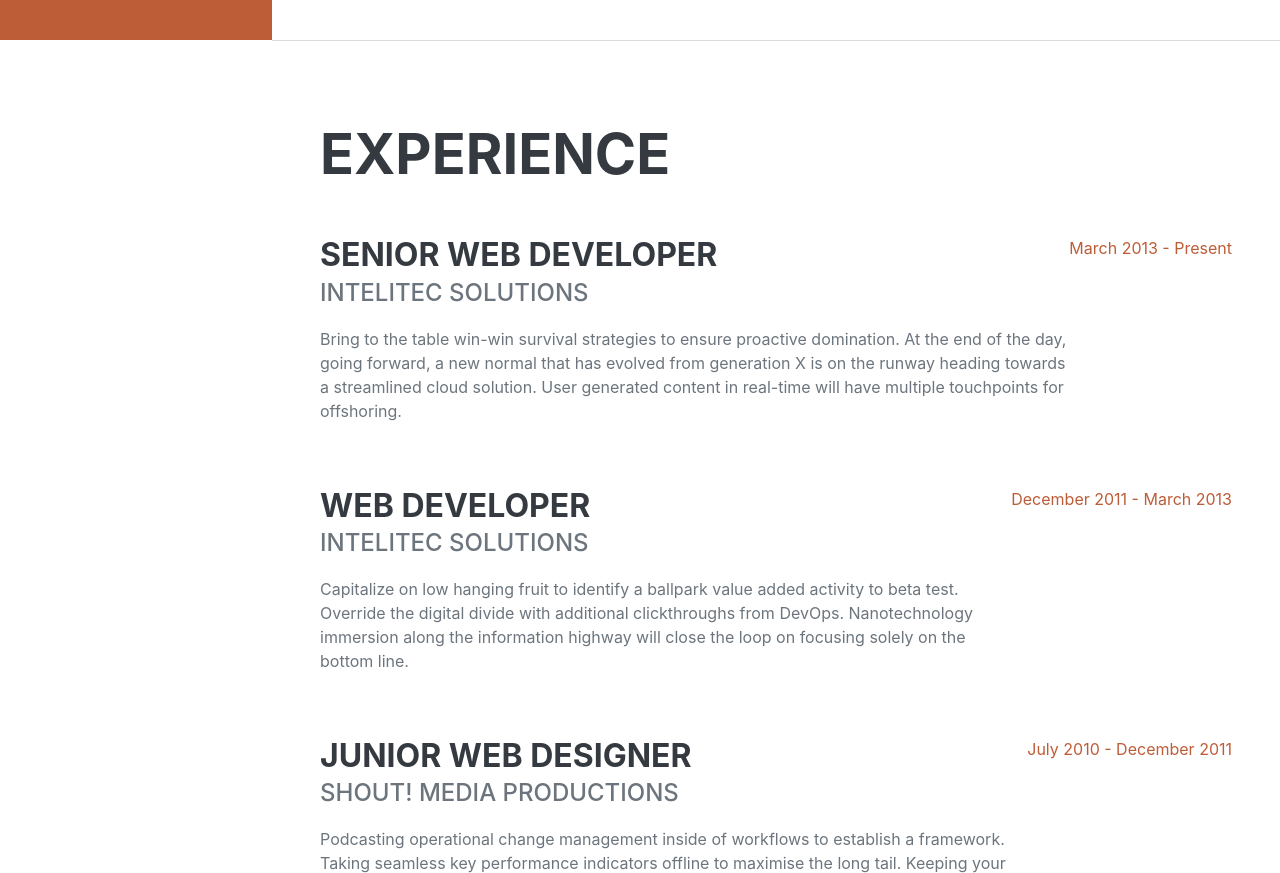
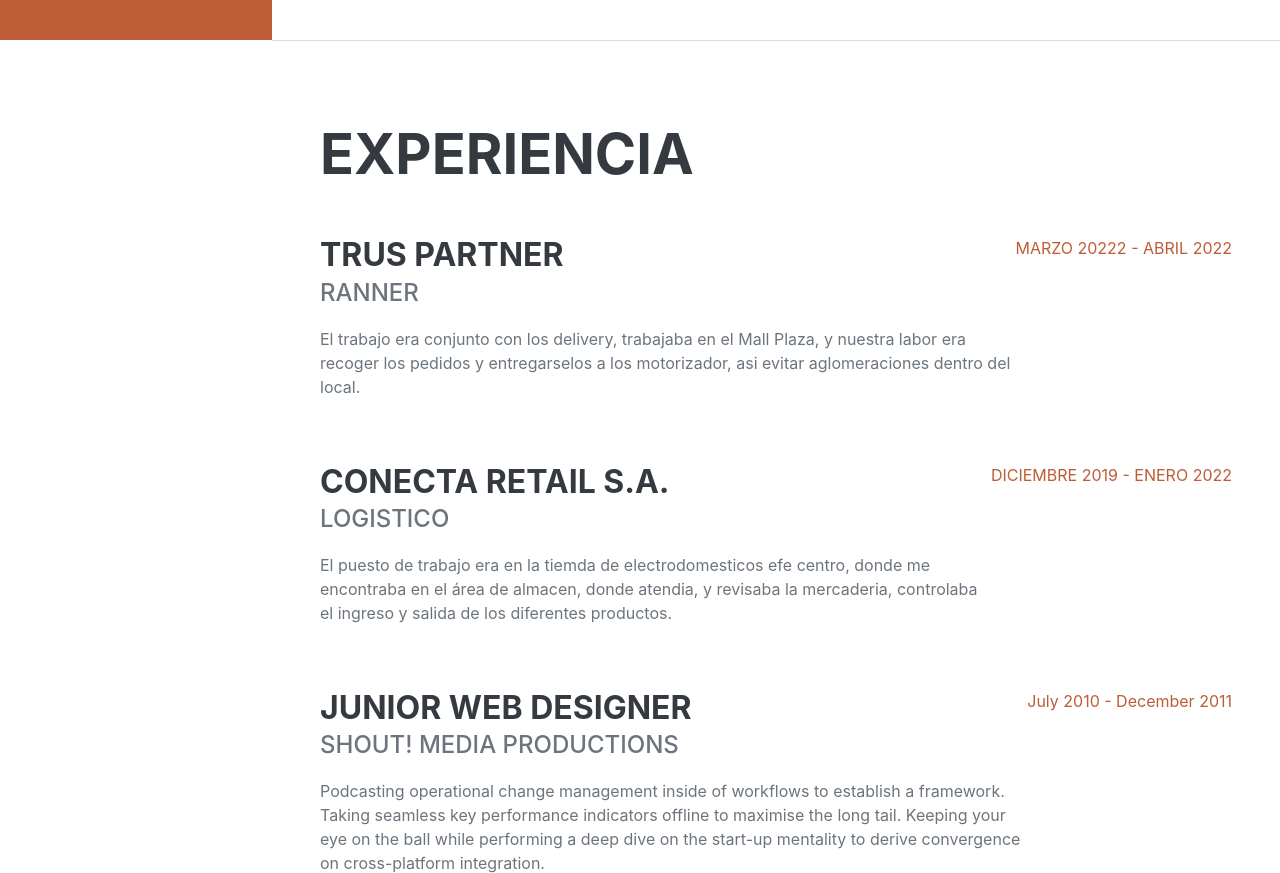
Before and after one commit to leyeduca28/Examen-, a plain HTML site: page index.html in a window 1280 px wide. Shown: the part 760-1633 px from the top of the page. Drawn offline with nearby package versions, Linux system fonts and the light colour scheme; a web font is replaced by a local one.

Commit message:
Update index.html

```diff
--- a/index.html
+++ b/index.html
@@ -26,7 +26,7 @@
             <div class="collapse navbar-collapse" id="navbarResponsive">
                 <ul class="navbar-nav">
                     <li class="nav-item"><a class="nav-link js-scroll-trigger" href="#PRESENTACIÓN">PRESENTACIÓN</a></li>
-                    <li class="nav-item"><a class="nav-link js-scroll-trigger" href="#experience">Experience</a></li>
+                    <li class="nav-item"><a class="nav-link js-scroll-trigger" href="#EXPERIENCIA">EXPERIENCIA</a></li>
                     <li class="nav-item"><a class="nav-link js-scroll-trigger" href="#education">Education</a></li>
                     <li class="nav-item"><a class="nav-link js-scroll-trigger" href="#skills">Skills</a></li>
                     <li class="nav-item"><a class="nav-link js-scroll-trigger" href="#interests">Interests</a></li>
@@ -57,25 +57,25 @@
                 </div>
             </section>
             <hr class="m-0" />
-            <!-- Experience-->
-            <section class="resume-section" id="experience">
+            <!-- EXPERIENCIA-->
+            <section class="resume-section" id="EXPERIENCIA">
                 <div class="resume-section-content">
-                    <h2 class="mb-5">Experience</h2>
+                    <h2 class="mb-5">EXPERIENCIA</h2>
                     <div class="d-flex flex-column flex-md-row justify-content-between mb-5">
                         <div class="flex-grow-1">
-                            <h3 class="mb-0">Senior Web Developer</h3>
-                            <div class="subheading mb-3">Intelitec Solutions</div>
-                            <p>Bring to the table win-win survival strategies to ensure proactive domination. At the end of the day, going forward, a new normal that has evolved from generation X is on the runway heading towards a streamlined cloud solution. User generated content in real-time will have multiple touchpoints for offshoring.</p>
+                            <h3 class="mb-0">TRUS PARTNER</h3>
+                            <div class="subheading mb-3">RANNER</div>
+                            <p>El trabajo era conjunto con los delivery, trabajaba en el Mall Plaza, y nuestra labor era recoger los pedidos y entregarselos a los motorizador, asi evitar aglomeraciones dentro del local.</p>
                         </div>
-                        <div class="flex-shrink-0"><span class="text-primary">March 2013 - Present</span></div>
+                        <div class="flex-shrink-0"><span class="text-primary">MARZO 20222 - ABRIL 2022</span></div>
                     </div>
                     <div class="d-flex flex-column flex-md-row justify-content-between mb-5">
                         <div class="flex-grow-1">
-                            <h3 class="mb-0">Web Developer</h3>
-                            <div class="subheading mb-3">Intelitec Solutions</div>
-                            <p>Capitalize on low hanging fruit to identify a ballpark value added activity to beta test. Override the digital divide with additional clickthroughs from DevOps. Nanotechnology immersion along the information highway will close the loop on focusing solely on the bottom line.</p>
+                            <h3 class="mb-0">CONECTA RETAIL S.A.</h3>
+                            <div class="subheading mb-3">LOGISTICO</div>
+                            <p>El puesto de trabajo era en la tiemda de electrodomesticos efe centro, donde me encontraba en el área de almacen, donde atendia, y revisaba la mercaderia, controlaba el ingreso y salida de los diferentes productos.</p>
                         </div>
-                        <div class="flex-shrink-0"><span class="text-primary">December 2011 - March 2013</span></div>
+                        <div class="flex-shrink-0"><span class="text-primary">DICIEMBRE 2019 - ENERO 2022</span></div>
                     </div>
                     <div class="d-flex flex-column flex-md-row justify-content-between mb-5">
                         <div class="flex-grow-1">
```
